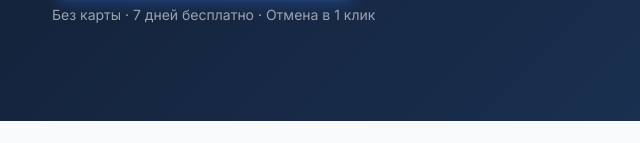
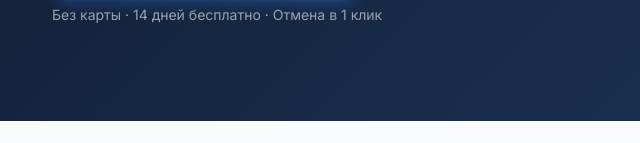
Before and after one commit to sanyarise/seller-finbot-landing, a plain HTML site: page index.html in a window 1280 px wide. Shown: the part 657-800 px from the top of the page, 28-668 px from the left. Drawn offline with nearby package versions, Linux system fonts and the light colour scheme.

Commit message:
fix: 7 days → 14 days trial across all landing copy

```diff
--- a/index.html
+++ b/index.html
@@ -90,7 +90,7 @@
           >
             Попробовать бесплатно →
           </a>
-          <p class="text-sm text-gray-400 mt-2">Без карты · 7 дней бесплатно · Отмена в 1 клик</p>
+          <p class="text-sm text-gray-400 mt-2">Без карты · 14 дней бесплатно · Отмена в 1 клик</p>
         </div>
 
         <!-- Right: Telegram-message mockup -->
@@ -274,7 +274,7 @@
         >
           Попробовать бесплатно →
         </a>
-        <p class="text-sm text-gray-400 mt-2">Без карты · 7 дней бесплатно · Отмена в 1 клик</p>
+        <p class="text-sm text-gray-400 mt-2">Без карты · 14 дней бесплатно · Отмена в 1 клик</p>
       </div>
     </div>
   </section>
@@ -434,7 +434,7 @@
         >
           Попробовать бесплатно →
         </a>
-        <p class="text-sm text-gray-400 mt-2">Без карты · 7 дней бесплатно · Отмена в 1 клик</p>
+        <p class="text-sm text-gray-400 mt-2">Без карты · 14 дней бесплатно · Отмена в 1 клик</p>
       </div>
     </div>
   </section>
@@ -729,7 +729,7 @@
           </button>
           <div class="hidden px-6 pb-5">
             <p class="text-gray-600 leading-relaxed text-sm md:text-base">
-              7 дней бесплатно, карта не нужна. После пробного периода выбираешь тариф. Если бот не подошёл — просто не продлеваешь, без штрафов.
+              14 дней бесплатно, карта не нужна. После пробного периода выбираешь тариф. Если бот не подошёл — просто не продлеваешь, без штрафов.
             </p>
           </div>
         </div>
@@ -797,7 +797,7 @@
         Начни неделю с пониманием,<br class="hidden md:block"> сколько ты заработал
       </h2>
       <p class="text-lg md:text-xl text-gray-300 mb-10 max-w-2xl mx-auto leading-relaxed">
-        Подключи магазин за 5 минут. Первые 7 дней — бесплатно. Посмотри реальную маржу по своим товарам — и сам решишь, нужен тебе бот или нет.
+        Подключи магазин за 5 минут. Первые 14 дней — бесплатно. Посмотри реальную маржу по своим товарам — и сам решишь, нужен тебе бот или нет.
       </p>
 
       <a
```
